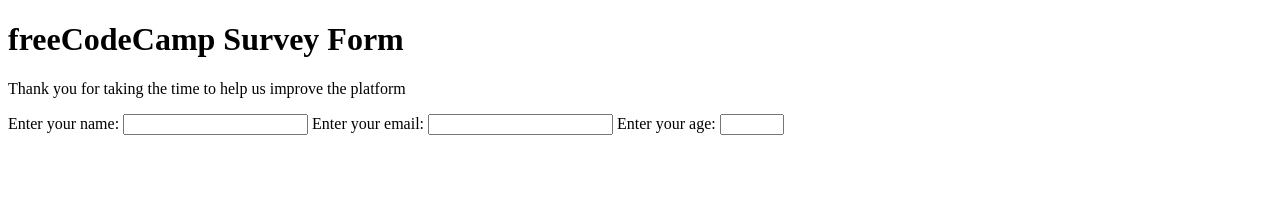
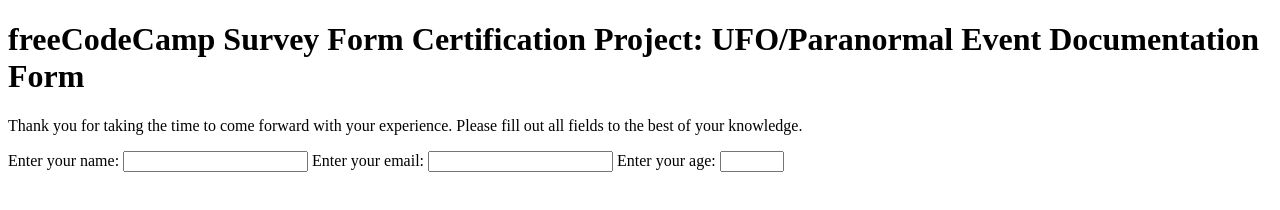
Before and after one commit to jholson1030/freecodecamp-survey-form, a plain HTML site: page index.html in a window 1280 px wide. Drawn offline with Linux system fonts and the light colour scheme.

Commit message:
Decide on project theme. Change header

```diff
--- a/index.html
+++ b/index.html
@@ -6,11 +6,13 @@
         <link rel="stylesheet" href="style.css">
     </head>
     <body>
-        <h1>freeCodeCamp Survey Form</h1>
-        <p id="description">Thank you for taking the time to help us improve the platform</p>
+        <h1>freeCodeCamp Survey Form Certification Project: UFO/Paranormal Event Documentation Form</h1>
+
+        <p id="description">Thank you for taking the time to come forward with your experience. Please
+            fill out all fields to the best of your knowledge.</p>
 
         <form id="survey-form">
-            <label id="name label">Enter your name: <input id="name" type="text" required name="name" /></label>
+            <label id="name-label">Enter your name: <input id="name" type="text" required name="name" /></label>
             <label id="email-label">Enter your email: <input id="email" type="email" required name="email" /></label>
             <label id="number-label">Enter your age: <input id="number" type="number" min="13" max="120" required /></label>
             <label>
```
